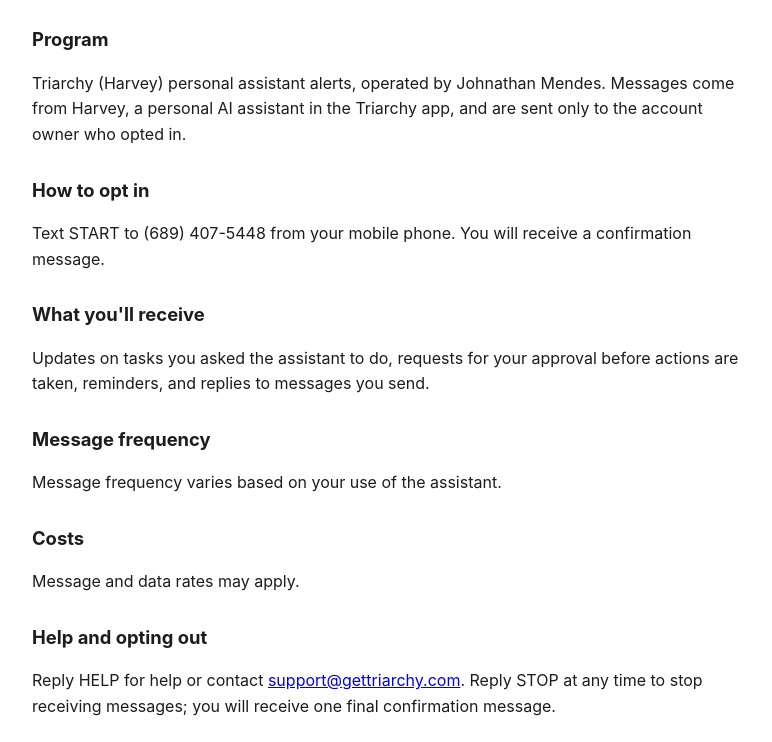
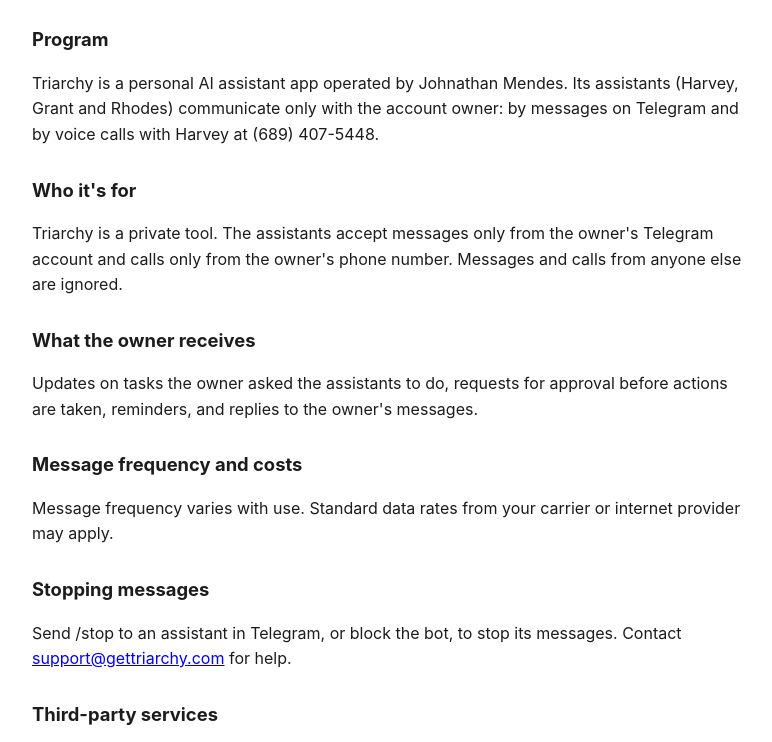
Before and after one commit to kodacode21/triarchy-site, a plain HTML site: page terms/index.html in a window 1280 px wide. Shown: the part 189-931 px from the top of the page, without its empty margins (248-1020 px from the left). Drawn offline with Linux system fonts and the light colour scheme.

Commit message:
Update index.html

```diff
--- a/terms/index.html
+++ b/terms/index.html
@@ -1,12 +1,11 @@
 <!doctype html><html lang="en"><head><meta charset="utf-8"><meta name="viewport" content="width=device-width,initial-scale=1"><title>Messaging Terms · Triarchy</title><link rel="stylesheet" href="/style.css"></head><body>
 <nav><a href="/">Triarchy</a><a href="/privacy/">Privacy Policy</a></nav>
 <h1>Triarchy Messaging Terms</h1><p class="meta">Last updated: November 13, 2026</p>
-<h2>Program</h2><p>Triarchy (Harvey) personal assistant alerts, operated by Johnathan Mendes. Messages come from Harvey, a personal AI assistant in the Triarchy app, and are sent only to the account owner who opted in.</p>
-<h2>How to opt in</h2><p>Text START to (689) 407-5448 from your mobile phone. You will receive a confirmation message.</p>
-<h2>What you'll receive</h2><p>Updates on tasks you asked the assistant to do, requests for your approval before actions are taken, reminders, and replies to messages you send.</p>
-<h2>Message frequency</h2><p>Message frequency varies based on your use of the assistant.</p>
-<h2>Costs</h2><p>Message and data rates may apply.</p>
-<h2>Help and opting out</h2><p>Reply HELP for help or contact <a href="mailto:support@gettriarchy.com">support@gettriarchy.com</a>. Reply STOP at any time to stop receiving messages; you will receive one final confirmation message.</p>
-<h2>Carriers</h2><p>Carriers are not liable for delayed or undelivered messages.</p>
+<h2>Program</h2><p>Triarchy is a personal AI assistant app operated by Johnathan Mendes. Its assistants (Harvey, Grant and Rhodes) communicate only with the account owner: by messages on Telegram and by voice calls with Harvey at (689) 407-5448.</p>
+<h2>Who it's for</h2><p>Triarchy is a private tool. The assistants accept messages only from the owner's Telegram account and calls only from the owner's phone number. Messages and calls from anyone else are ignored.</p>
+<h2>What the owner receives</h2><p>Updates on tasks the owner asked the assistants to do, requests for approval before actions are taken, reminders, and replies to the owner's messages.</p>
+<h2>Message frequency and costs</h2><p>Message frequency varies with use. Standard data rates from your carrier or internet provider may apply.</p>
+<h2>Stopping messages</h2><p>Send /stop to an assistant in Telegram, or block the bot, to stop its messages. Contact <a href="mailto:support@gettriarchy.com">support@gettriarchy.com</a> for help.</p>
+<h2>Third-party services</h2><p>Messages are delivered through Telegram and calls through Twilio, under their own terms. Neither is responsible for delayed or undelivered messages from Triarchy.</p>
 <h2>Privacy</h2><p>See our <a href="/privacy/">Privacy Policy</a> at https://gettriarchy.com/privacy.</p>
 </body></html>
```
